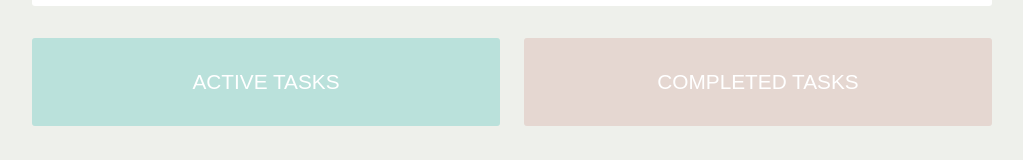
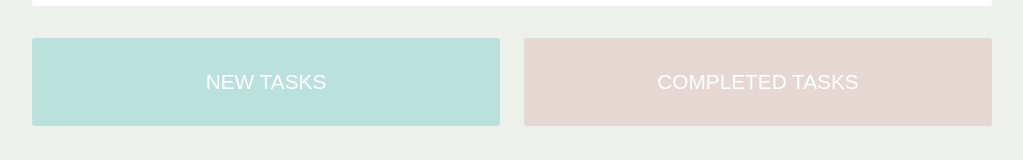
Before and after one commit to SutheeDev/TodayTask, a React (Vite) app in the folder client/: page / in a window 1280 px wide. Shown: the part 140-300 px from the top of the page, without its empty margins (128-1151 px from the left). Built offline with nearby package versions, Linux system fonts and the light colour scheme.

Commit message:
Change column heading

```diff
--- a/client/src/components/TaskList.tsx
+++ b/client/src/components/TaskList.tsx
@@ -24,7 +24,7 @@ const TaskList: React.FC<Props> = ({
             ref={provided.innerRef}
             {...provided.droppableProps}
           >
-            <span className="allTask__heading">active tasks</span>
+            <span className="allTask__heading">new tasks</span>
             {allTask.map((eachTask, index) => (
               <SingleTask
                 index={index}
```
